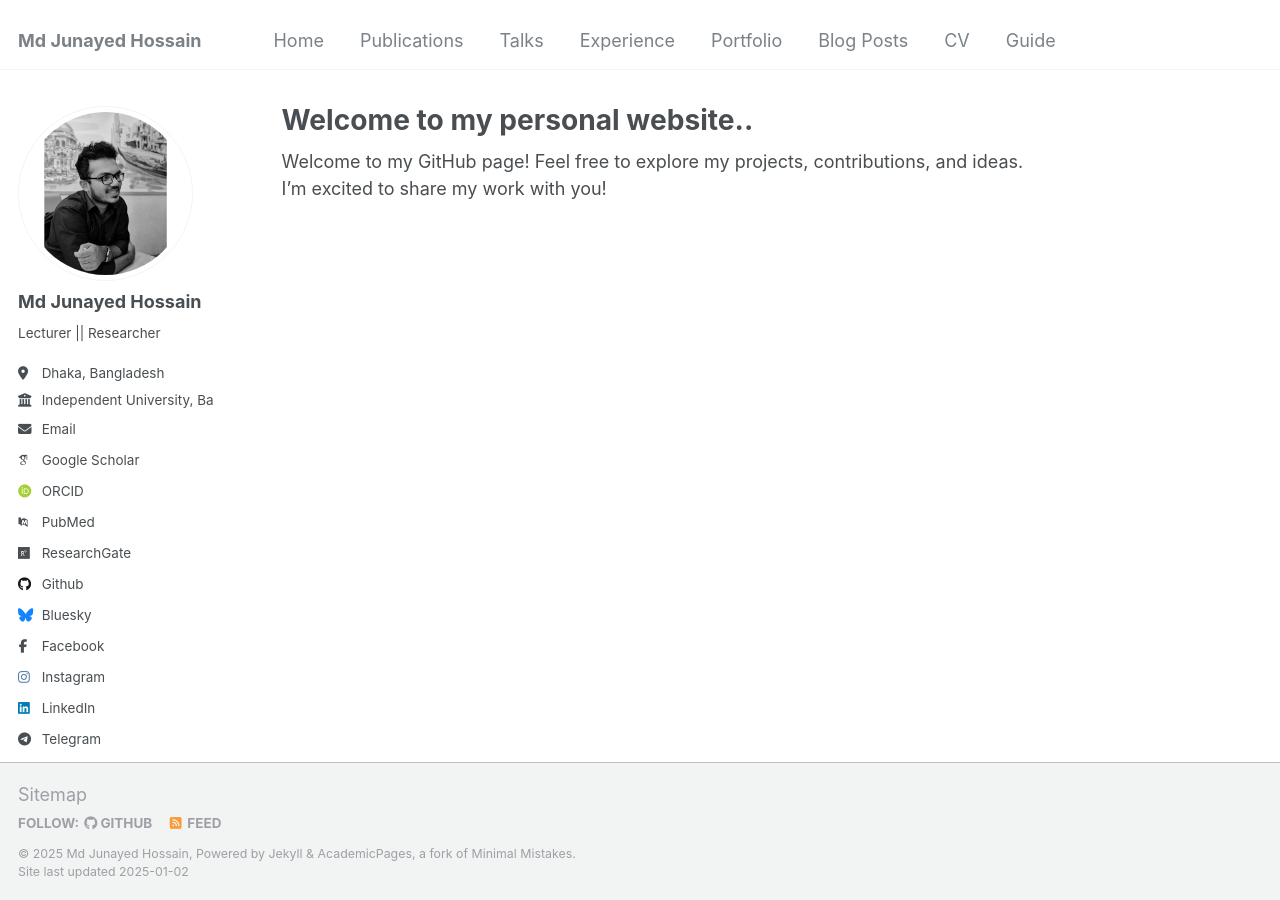
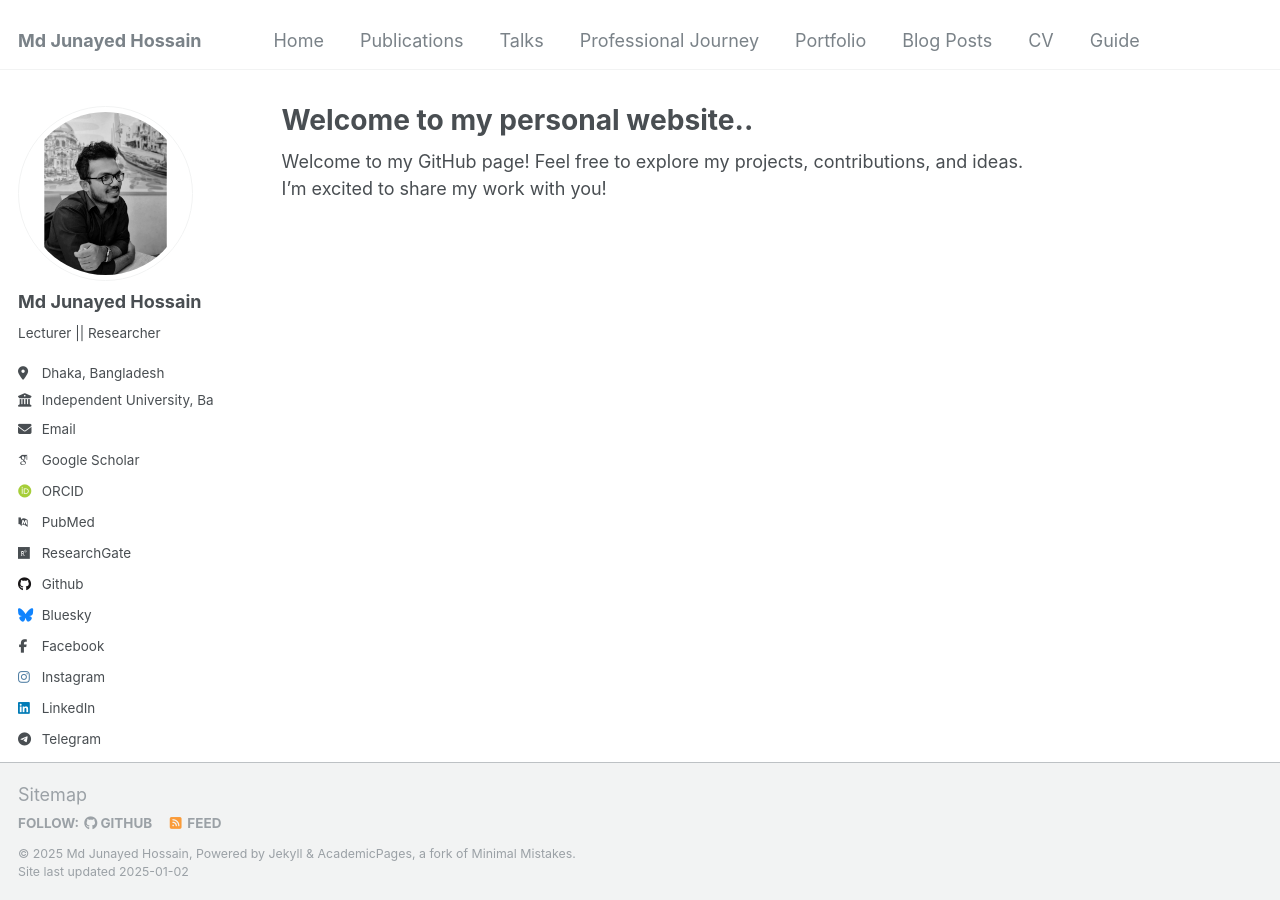
Before and after one commit to i-am-junayed/i-am-junayed.github.io, a Jekyll site: the page built from _pages/about.md, in a window 1280 px wide. Built offline with Jekyll 4.4.1, drawn with Linux system fonts in a browser that asks for light colours; some web fonts are replaced.

Commit message:
Update navigation.yml

```diff
--- a/_data/navigation.yml
+++ b/_data/navigation.yml
@@ -14,7 +14,7 @@ main:
   - title: "Talks"
     url: /talks/
 
-  - title: "Experience"
+  - title: "Professional Journey"
     url: /experience/
 
   - title: "Portfolio"
```
